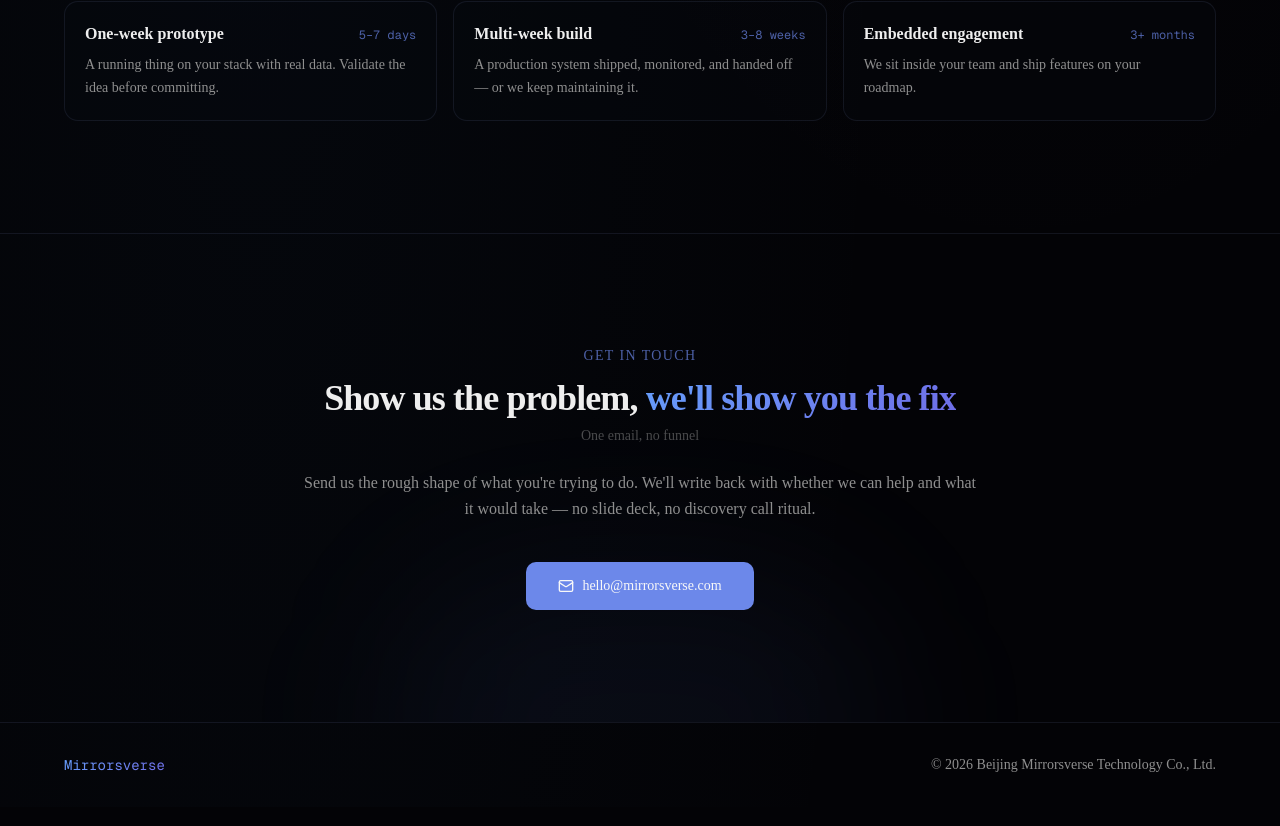
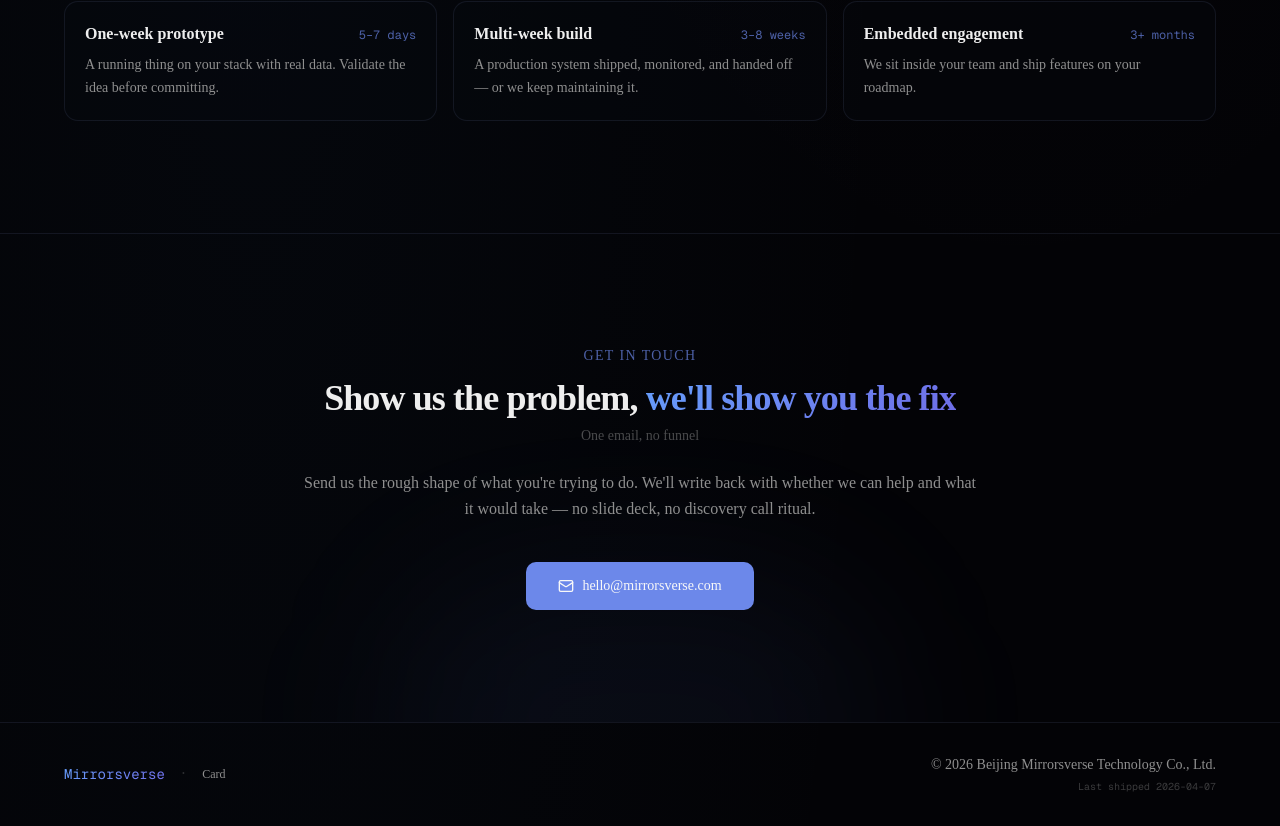
Before and after one commit to Heyjoy/mirrorsverse, a Next.js app: page /en in a window 1280 px wide. Shown: the part 4184-5010 px from the top of the page. Built offline with nearby package versions, Linux system fonts and the light colour scheme.

Commit message:
feat(footer): add 'Last shipped' timestamp + /card link

```diff
--- a/src/app/[locale]/page.tsx
+++ b/src/app/[locale]/page.tsx
@@ -298,12 +298,24 @@ export default async function LocaleHome({
       {/* Footer */}
       <footer className="mt-auto border-t border-border px-6 py-8">
         <div className="mx-auto flex max-w-6xl flex-col items-center justify-between gap-4 sm:flex-row">
+          <div className="flex items-center gap-4">
             <p className="text-sm text-muted-foreground font-mono text-accent-gradient">
               Mirrorsverse
             </p>
+            <span className="text-muted-foreground/30">·</span>
+            <a href="/card" className="text-xs text-muted-foreground hover:text-primary transition-colors">
+              {locale === "zh" ? "名片" : "Card"}
+            </a>
+          </div>
+          <div className="flex flex-col items-center gap-1 sm:items-end">
             <p className="text-sm text-muted-foreground">
               {t.footer.copyright.replace("{year}", String(new Date().getFullYear()))}
             </p>
+            <p className="font-mono text-[10px] text-muted-foreground/40">
+              {locale === "zh" ? "上次部署" : "Last shipped"}{" "}
+              {new Date().toISOString().slice(0, 10)}
+            </p>
+          </div>
         </div>
       </footer>
     </div>
```
Lines whose indentation alone changed are shown as unchanged.
